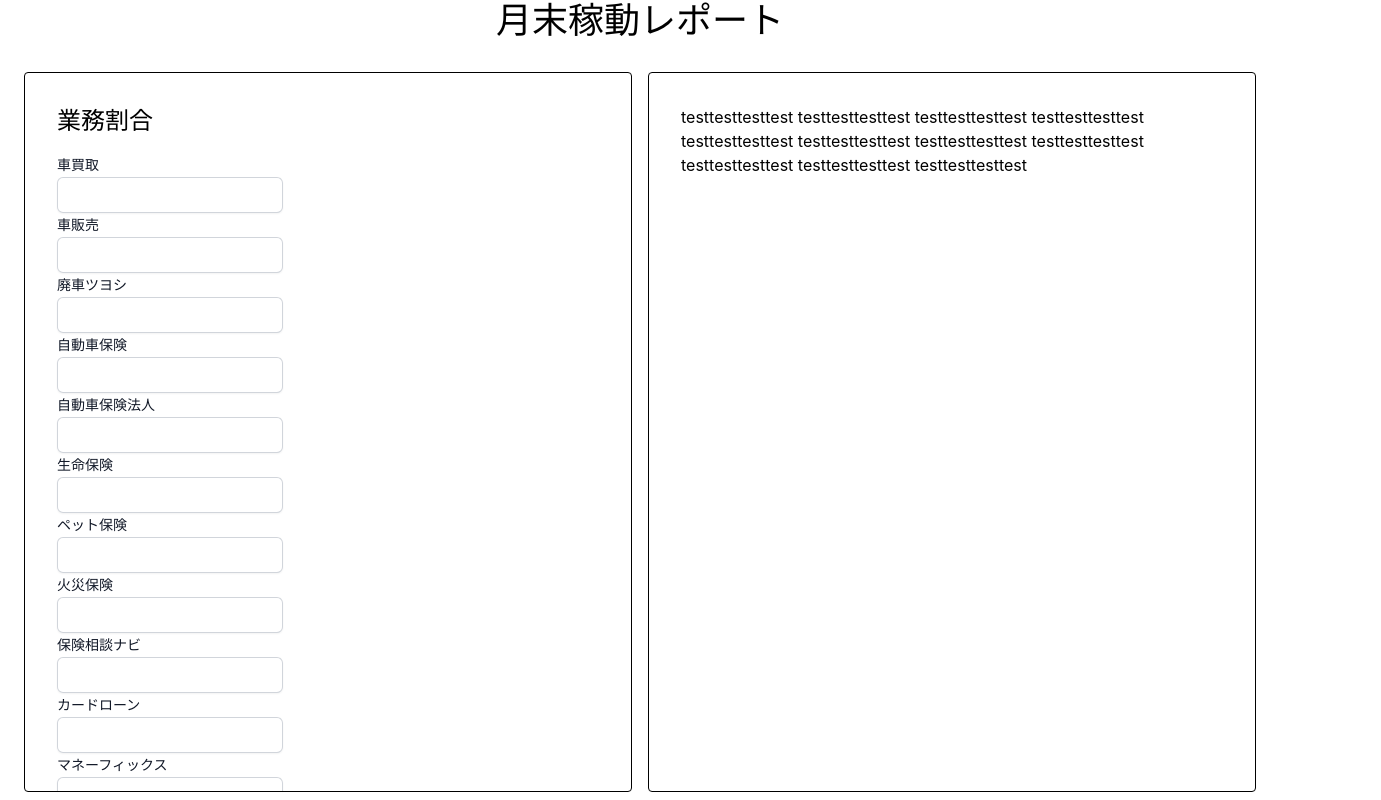
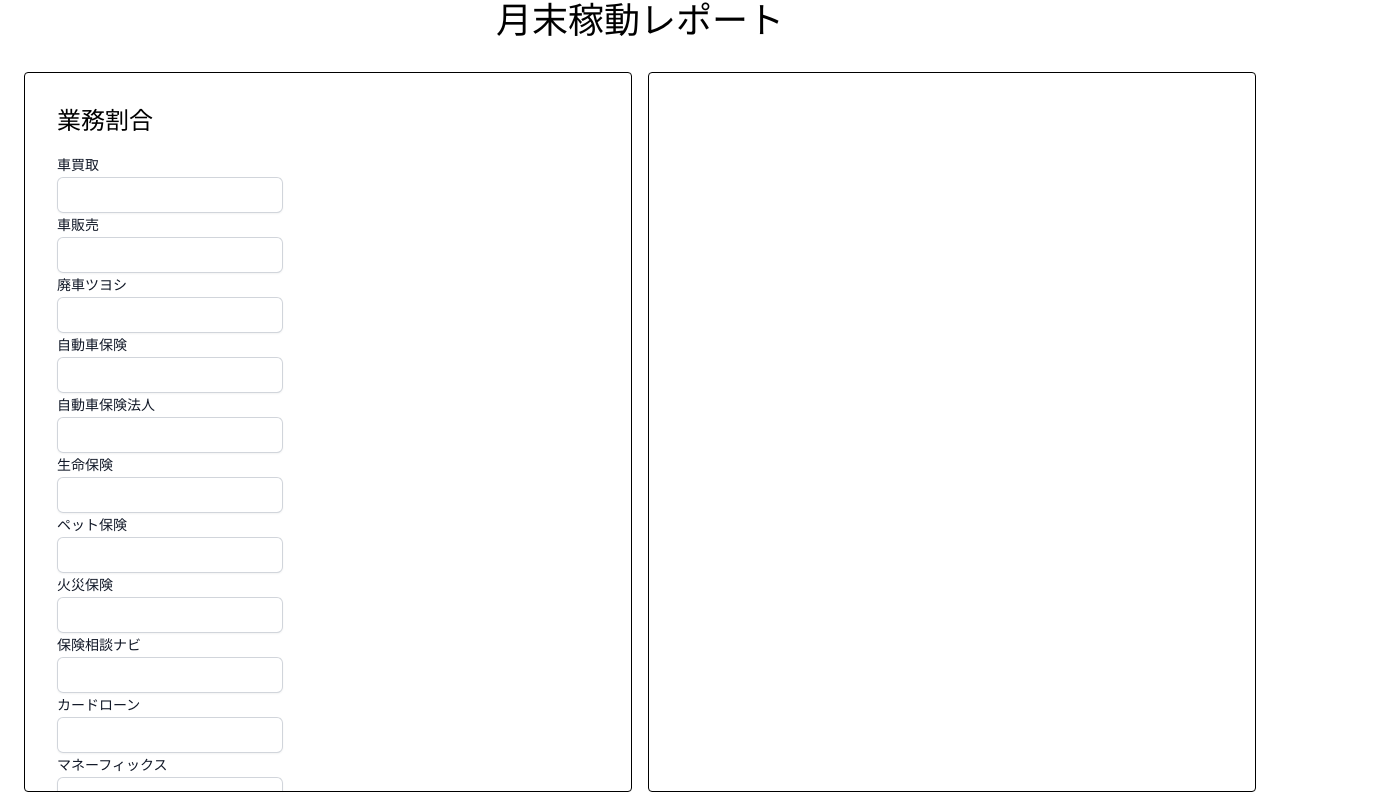
Before and after one commit to ppppppsmash/end-of-month_performance, a React (Create React App) app in the folder client/: page / in a window 1280 px wide. Shown: the whole page, 1381 px wide, since content can reach past the window. Built offline with nearby package versions, Linux system fonts and the light colour scheme.

Commit message:
add:rechartsライブラリ

```diff
--- a/client/package.json
+++ b/client/package.json
@@ -14,6 +14,7 @@
     "react": "^18.2.0",
     "react-dom": "^18.2.0",
     "react-scripts": "5.0.1",
+    "recharts": "^2.5.0",
     "typescript": "^4.9.5",
     "web-vitals": "^2.1.4"
   },
--- a/client/src/App.tsx
+++ b/client/src/App.tsx
@@ -1,5 +1,6 @@
 import { FC, useState } from 'react';
 import './App.css';
+import { PieChart, Pie, Legend, Tooltip, Cell } from 'recharts';
 import Title from './components/Title';
 import Input from './components/Input';
 
@@ -39,6 +40,14 @@ const App: FC = (): JSX.Element => {
     { label: '補聴器', time: '' },
     { label: '全社共通', time: '' },
   ]);
+  const COLORS = ['#0088FE', '#00C49F', '#FFBB28', '#FF8042'];
+
+  const data = tasksPercentages.map((task, index) => ({
+    name: task.label,
+    value: Number(task.time),
+    color: COLORS[index % COLORS.length],
+  }));
+
 
   console.log(tasksPercentages)
 
@@ -77,12 +86,12 @@ const App: FC = (): JSX.Element => {
         <div className="flex-1 w-5/12 border border-solid rounded border-black p-8 overflow-x-none h-[90vh] overflow-y-scroll">
           <div className="mb-12">
             <div className="mb-4"><h2 className="text-2xl">業務割合</h2></div>
-            {tasksPercentages.map((task, index) => (
-              <Input key={index} label={task.label} time={task.time} onChange={(e: any) => handlePercentageChange(e, index)} />
-            ))
-
-            }
-            {/* <Input tasks={tasksPercentages} onChange={(event) => handlePercentageChange(index, event.target.value)} /> */}
+              <div>
+              {tasksPercentages.map((task, index) => (
+                <Input key={index} label={task.label} time={task.time} onChange={(e: any) => handlePercentageChange(e, index)} />
+              ))}
+              {/* <Input tasks={tasksPercentages} onChange={(event) => handlePercentageChange(index, event.target.value)} /> */}
+              </div>
           </div>
           <div>
             <div className="mb-4"><h2 className="text-2xl">工数</h2></div>
@@ -90,18 +99,23 @@ const App: FC = (): JSX.Element => {
           </div>
         </div>
         <div className="flex-1 w-5/12 border border-solid rounded border-black p-8">
-          <div>
-            testtesttesttest
-            testtesttesttest
-            testtesttesttest
-            testtesttesttest
-            testtesttesttest
-            testtesttesttest
-            testtesttesttest
-            testtesttesttest
-            testtesttesttest
-            testtesttesttest
-            testtesttesttest
+          <div className="w-full mx-auto">
+            <PieChart width={700} height={400}>
+              <Pie
+                data={data}
+                dataKey="value"
+                nameKey="name"
+                cx="50%"
+                cy="50%"
+                outerRadius={80}
+                fill="#8884d8"
+                label={({ name, value }) => `${name}：${(((value) * 100).toFixed(1))}%`}
+              >
+                {data.map((entry, index) => (
+                  <Cell key={`cell-${index}`} fill={entry.color} />
+                ))}
+              </Pie>
+            </PieChart>
           </div>
         </div>
       </div>
--- a/client/src/components/Input.tsx
+++ b/client/src/components/Input.tsx
@@ -8,9 +8,9 @@ interface Props {
 
 const Input: FC<Props> = ({label, time, onChange}): JSX.Element => {
     return (
-        <div className="relative flex flex-wrap gap-x-3 w-full mx-auto">
+        <div className="relative gap-x-3 w-5/12">
             <>
-                <div className="w-5/12">
+            <div>
                 <div className="text-sm leading-6">
                     <label className="font-medium text-gray-900">{label}</label>
                 </div>
```
Also changed, not shown: 2 other files (tests, documents, lock files or other folders). Lines whose indentation alone changed are shown as unchanged.
